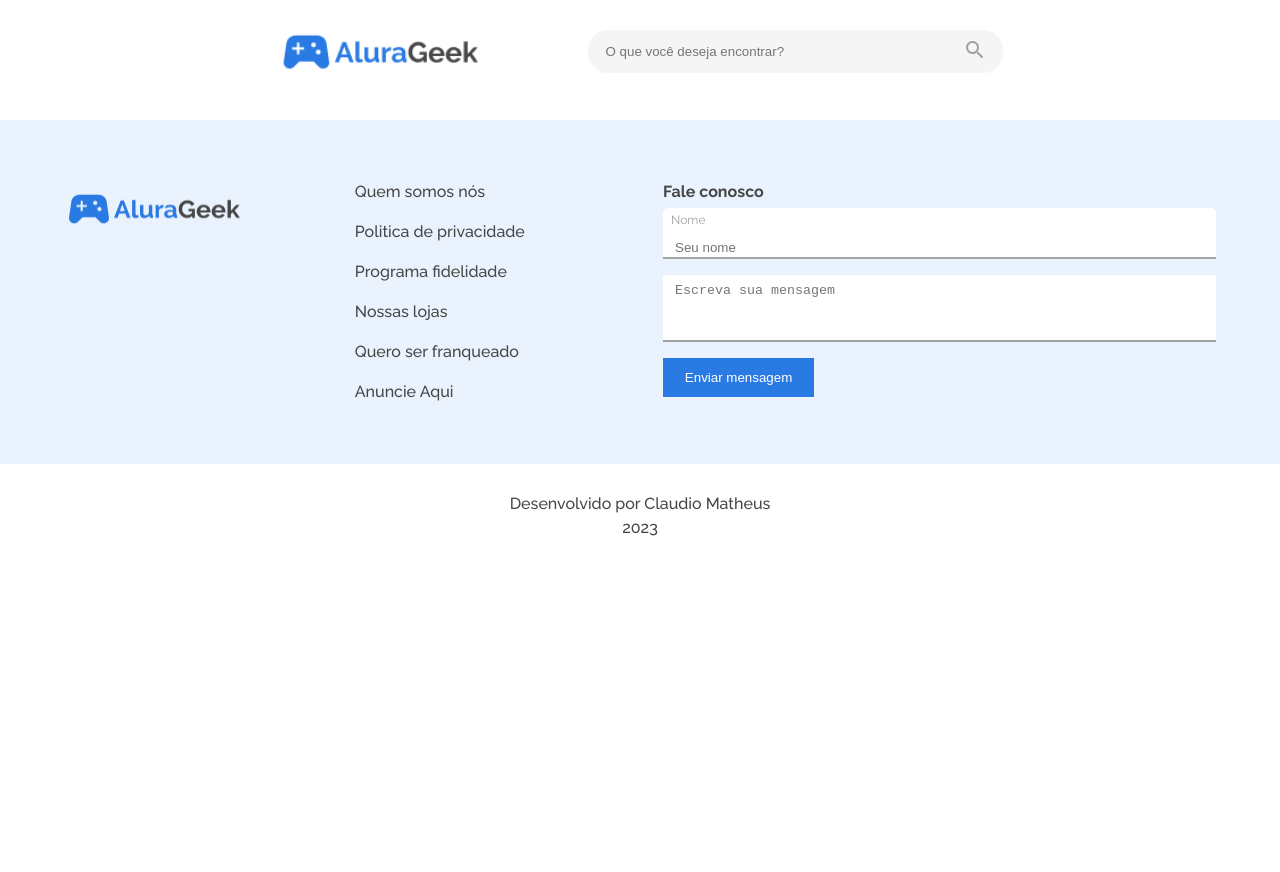
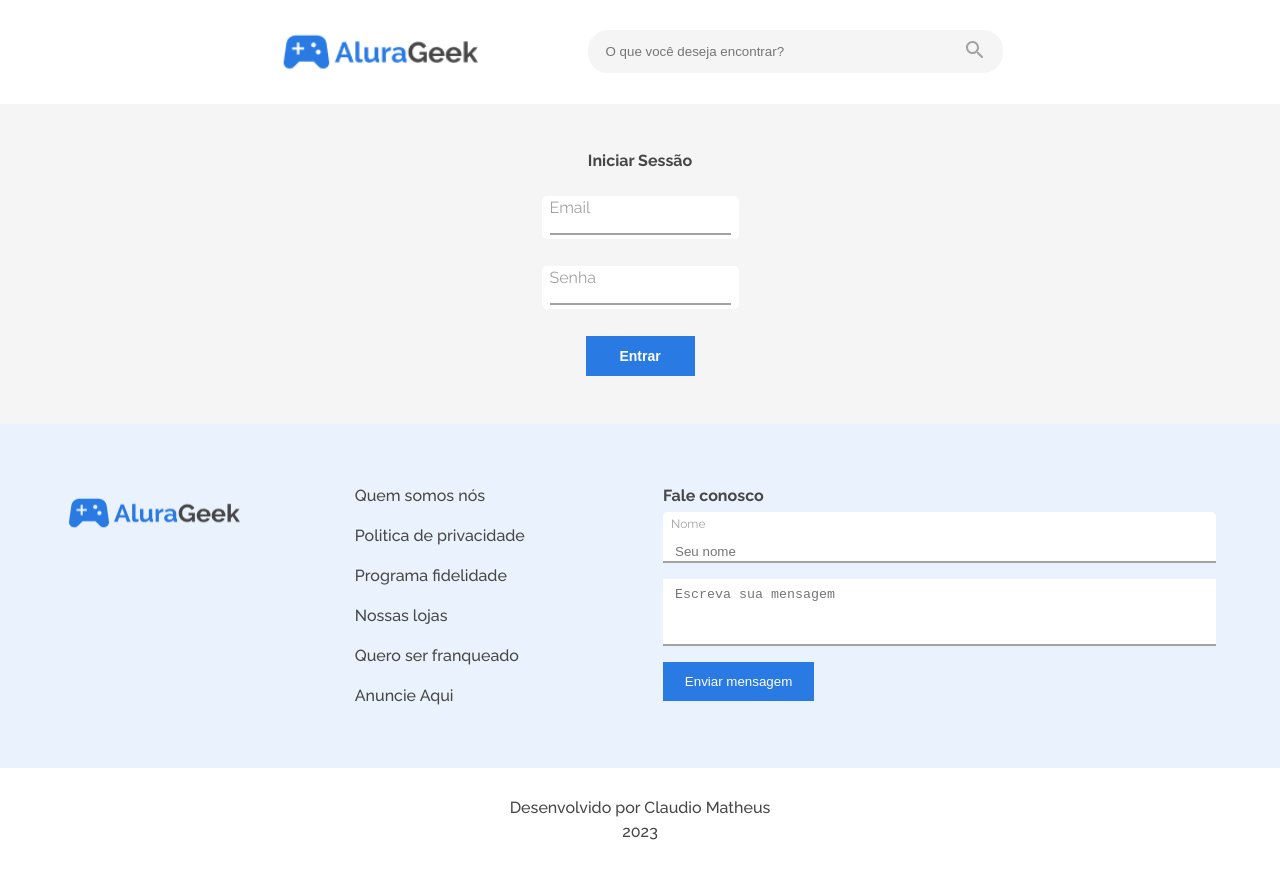
Before and after one commit to ClaudiOmatheuuss/AluraGeek, a plain HTML site: page pages/login.html in a window 1280 px wide. Before the commit the page ends 800 px from the top, so only its background shows below. Drawn offline with Linux system fonts and the light colour scheme.

Commit message:
criando formulario de login

```diff
--- a/assets/css/footer/footer.css
+++ b/assets/css/footer/footer.css
@@ -4,7 +4,6 @@ footer {
     flex-direction: column;
     gap: 2rem;
     font-family: var(--fonte-padrao);
-    margin-top: 1rem;
     padding: 1rem;
 }
 
--- /dev/null
+++ b/assets/css/login-form/login-form.css
@@ -0,0 +1,73 @@
+.form-login {
+    align-items: center;
+    background-color: #F5F5F5;
+    height: 320px;
+    margin: 0;
+    display: flex;
+    font-family: var(--fonte-padrao);
+    justify-content: center;
+}
+
+.form-login .form__content {
+    align-items: center;
+    display: flex;
+    flex-direction: column;
+    gap: 27px;
+}
+
+.form__content .form__login__title {
+    color: var(--preto-100);
+    font-size: 16px;
+    font-weight: 700;
+}
+
+.form__content .form__login__field {
+    align-items: flex-start;
+    background-color: var(--branco);
+    border-radius: 5px;
+    color: var(--preto-50);
+    display: flex;
+    flex-direction: column;
+    padding: 4px 8px;
+    position: relative;
+}
+
+.form__content .form__login__label {
+    display: flex;
+    align-self: stretch;
+    cursor: pointer;
+    color: var(--preto-50);
+    font-size: 16px;
+    line-height: 16px;
+    font-weight: 400;
+}
+
+.form__login__field .form__login__input {
+    outline: none;
+    border: none;
+    border-bottom: 2px solid var(--preto-50);
+    transition: .25s;
+}
+
+.form__login__field .form__login__input:focus {
+    border-bottom: 2px solid var(--azul-100);
+}
+
+form .form__login__btn {
+    align-items: center;
+    background-color: var(--azul-100);
+    border: none;
+    color: var(--branco);
+    font-size: 14px;
+    font-weight: 600;
+    cursor: pointer;
+    display: flex;
+    padding: 12px;
+    justify-content: center;
+    transition: .5s ease-out;
+    width: 109px;
+}
+
+form .form__login__btn:hover {
+    background-color: var(--azul-80);
+}
--- a/pages/login.html
+++ b/pages/login.html
@@ -9,6 +9,7 @@
     <link href="https://fonts.googleapis.com/css2?family=Raleway:wght@400;500;700&display=swap" rel="stylesheet">
     <link rel="stylesheet" href="/assets/css/reset.css" />
     <link rel="stylesheet" href="/assets/css/header/header.css" />
+    <link rel="stylesheet" href="/assets/css/login-form/login-form.css" />
     <link rel="stylesheet" href="/assets/css/footer/footer.css" />
     <title>Alura Geek - início</title>
 </head>
@@ -37,9 +38,27 @@
     </header>
     <main>
 
+        <!-- secao do form de login -->
+        <section class="form-login">
+            <div class="form__content">
+                <h2 class="form__login__title">Iniciar Sessão</h2>
+                <form class="form__content">
 
-        <!-- secao do form de login !!! -->
+                    <div class="form__login__field">
+                        <label for="email" class="form__login__label">Email</label>
+                        <input class="form__login__input" type="text" name="email" id="email" required>
+                    </div>
 
+                    <div class="form__login__field">
+                        <label for="senha" class="form__login__label">Senha</label>
+                        <input class="form__login__input" type="password" name="senha" required minlength="3" maxlength="100">
+                    </div>
+
+                    <button class="form__login__btn" type="submit">Entrar</button>
+
+                </form>
+            </div>
+        </section>
 
     </main>
     <footer>
```
